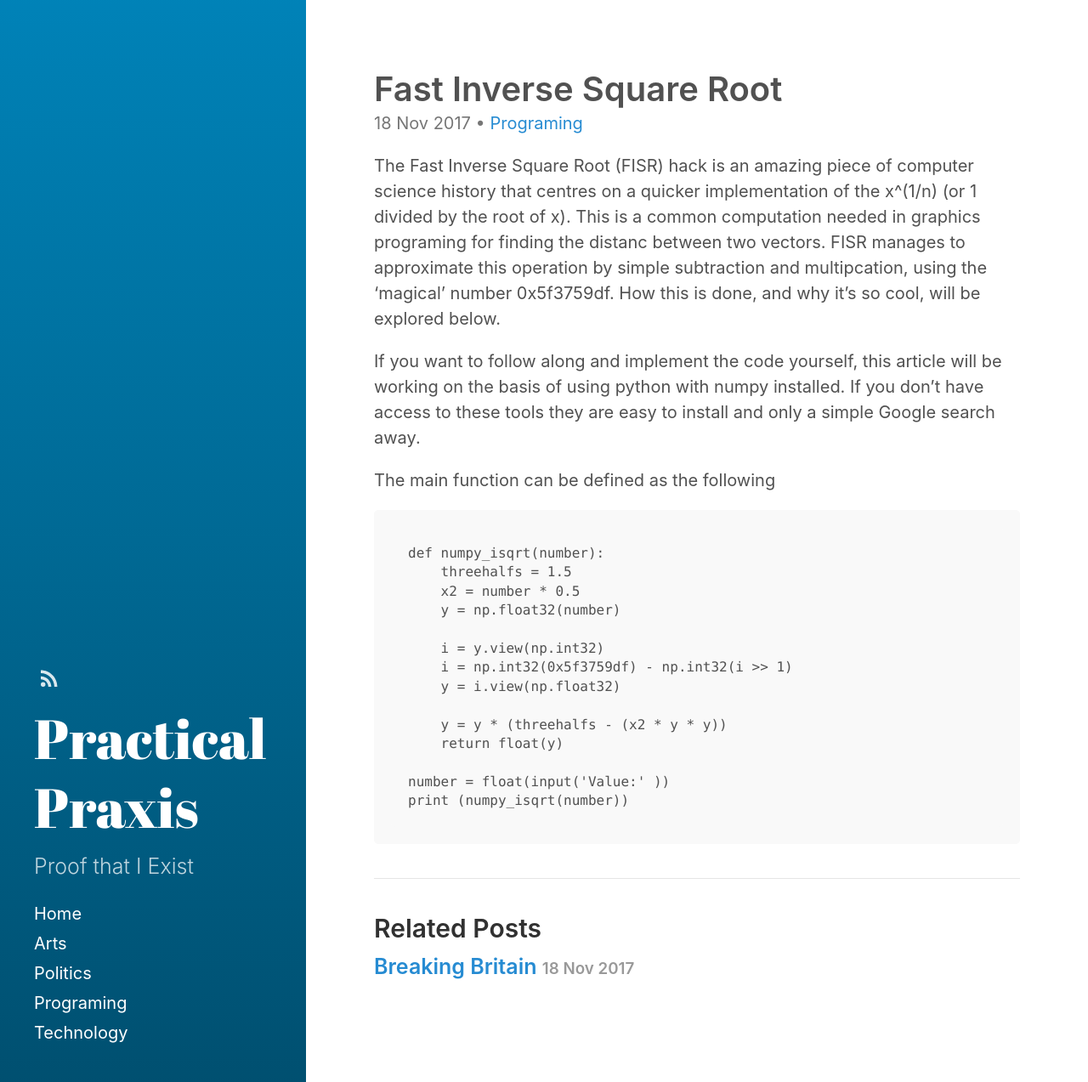
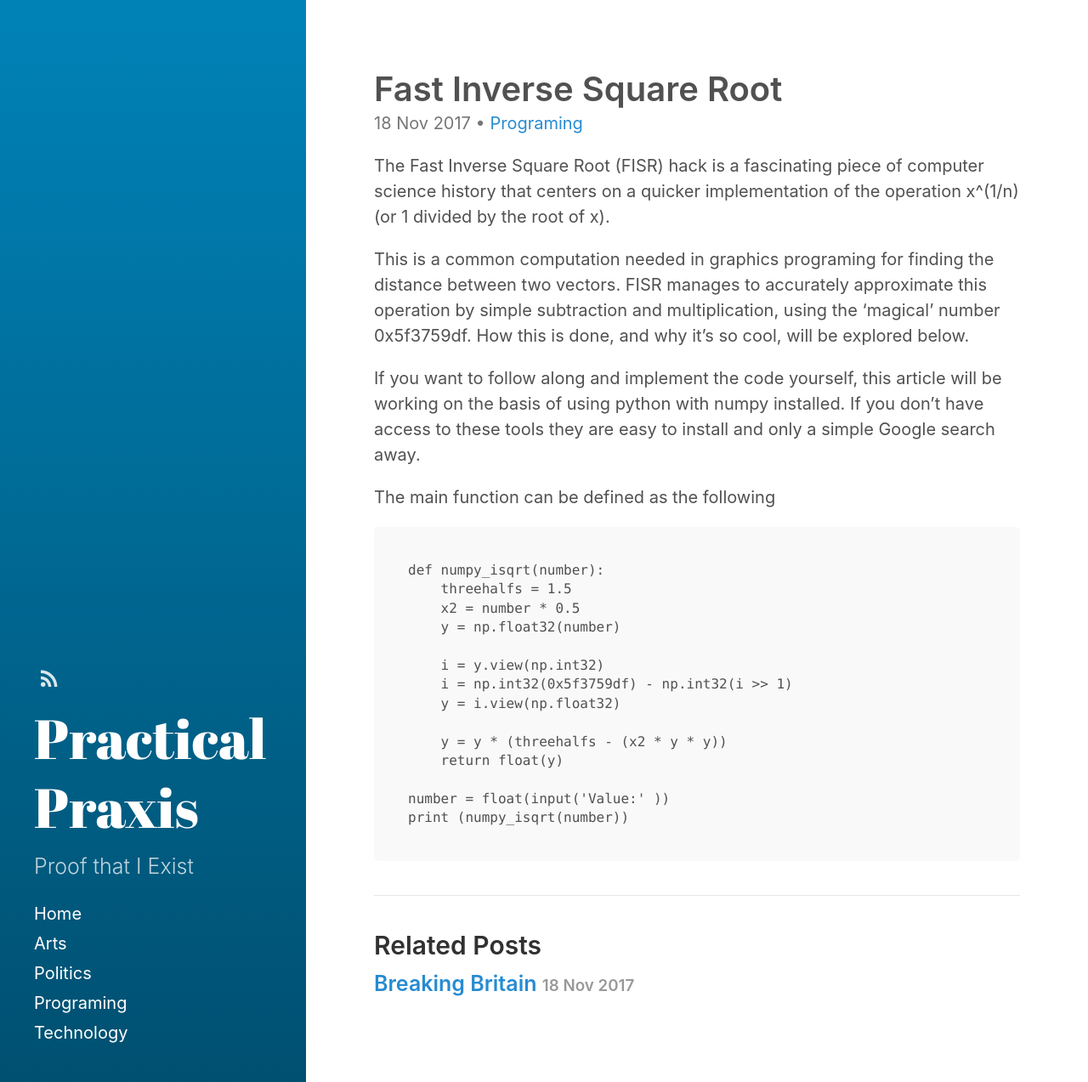
Before and after one commit to PracticalPraxis/PracticalPraxis.github.io, a Jekyll site: the page built from _posts/2017-11-18-Fast-Inverse-Square-Root.md, in a window 1280 px wide. Shown: the whole page at 85% size. Built offline with Jekyll 4.4.1, drawn with Linux system fonts in a browser that asks for light colours.

Commit message:
Spelling corrections complete

````diff
--- a/_posts/2017-11-18-Fast-Inverse-Square-Root.md
+++ b/_posts/2017-11-18-Fast-Inverse-Square-Root.md
@@ -5,12 +5,13 @@ categories: Programing
 excerpt_separator:  <!--more-->
 ---
 
-The Fast Inverse Square Root (FISR) hack is an amazing piece of computer science history that centres on a quicker implementation of the x^(1/n) (or 1 divided by the root of x). This is a common computation needed in graphics programing for finding the distanc between two vectors.  FISR manages to approximate this operation by simple subtraction and multipcation, using the 'magical' number 0x5f3759df. How this is done, and why it's so cool, will be explored below.
+The Fast Inverse Square Root (FISR) hack is a fascinating piece of computer science history that centers on a quicker implementation of the operation x^(1/n) (or 1 divided by the root of x).
+
+This is a common computation needed in graphics programing for finding the distance between two vectors.  FISR manages to accurately approximate this operation by simple subtraction and multiplication, using the 'magical' number 0x5f3759df. How this is done, and why it's so cool, will be explored below.
 
 If you want to follow along and implement the code yourself, this article will be working on the basis of using python with numpy installed. If you don't have access to these tools they are easy to install and only a simple Google search away.
 
 The main function can be defined as the following
-
 ```
 def numpy_isqrt(number):
     threehalfs = 1.5
````
